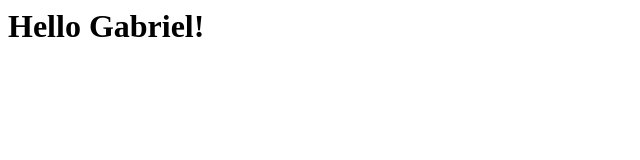
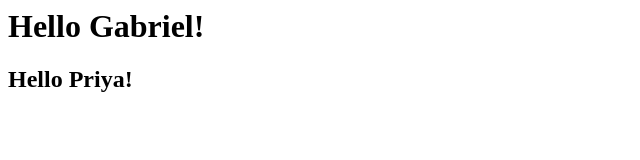
Before and after one commit to Gabriel-Rosengren/introductions-2, a plain HTML site: page index.html in a window 1280 px wide. Shown: the whole page, without its empty margins (0-640 px from the left). Drawn offline with Linux system fonts and the light colour scheme.

Commit message:
Added a line to index.html

```diff
--- a/index.html
+++ b/index.html
@@ -1 +1,2 @@
 <h1>Hello Gabriel!</h1>
+<h2>Hello Priya!</h2>
```
